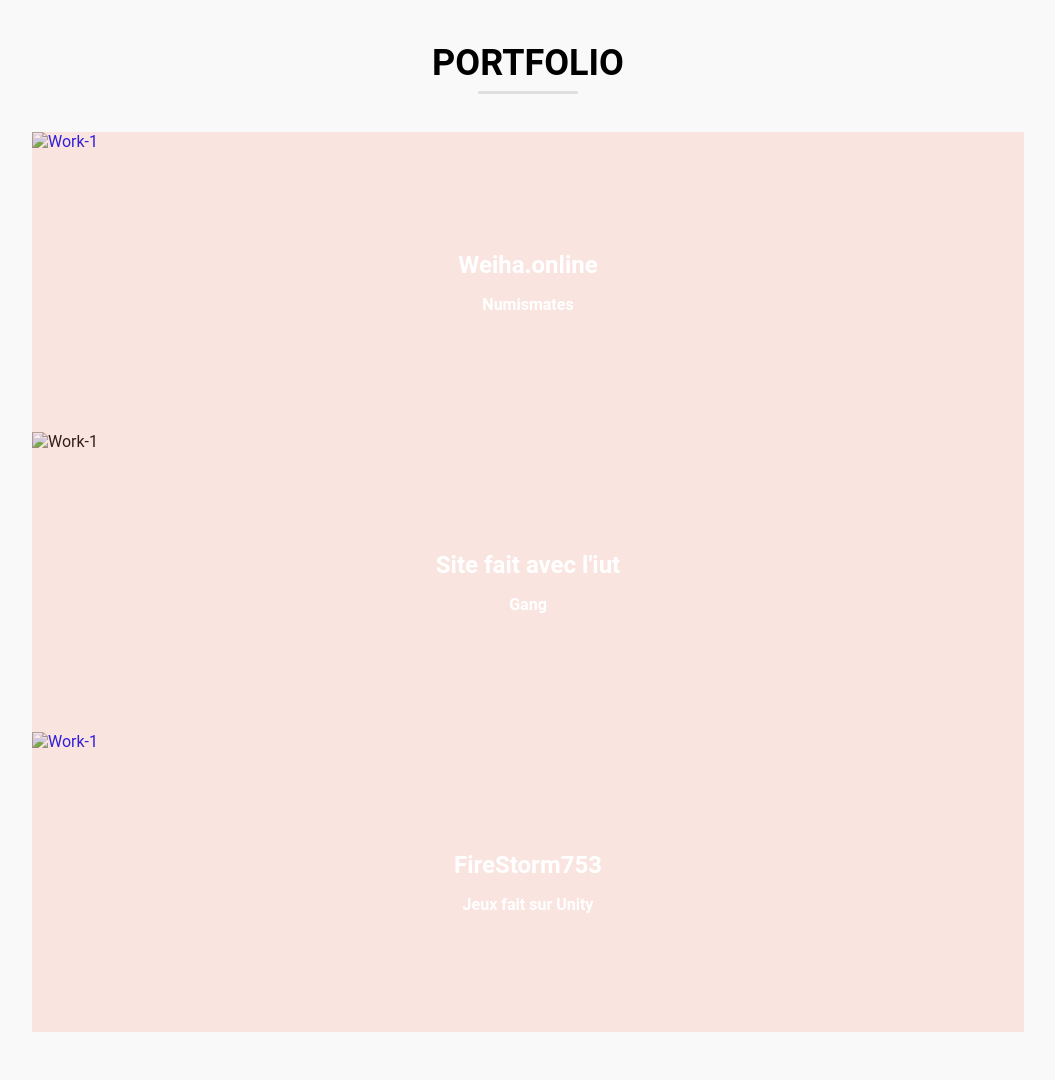
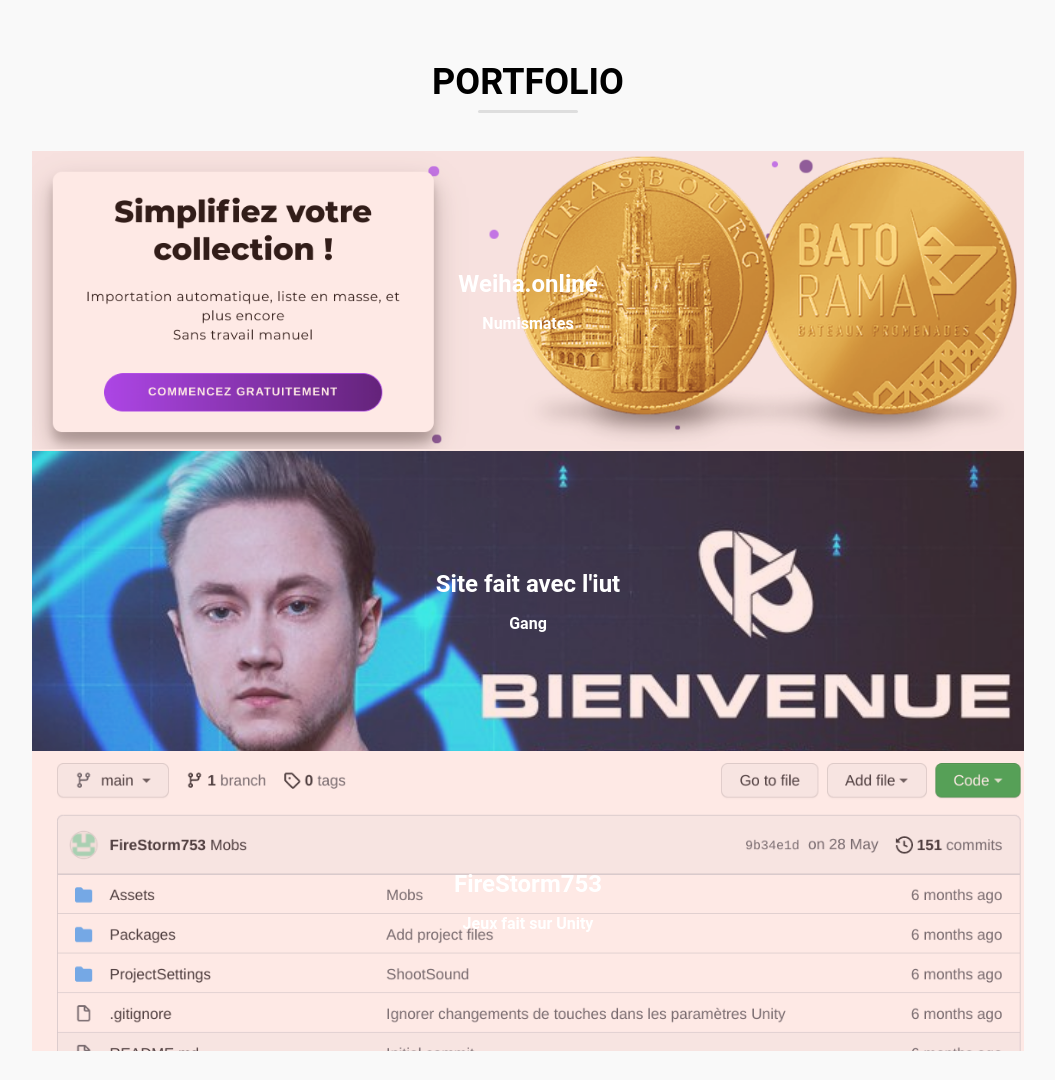
Before and after one commit to Grndbat/Grndbat.github.io, a plain HTML site: page index.html in a window 1280 px wide. Shown: the part 1720-2800 px from the top of the page, without its empty margins (112-1167 px from the left). Drawn offline with nearby package versions, Linux system fonts and the light colour scheme.

Commit message:
Update index.html

```diff
--- a/index.html
+++ b/index.html
@@ -45,13 +45,13 @@
                 <!-- <button class="btn dl" id="dlcv">Download CV</button> -->
                 <div class="columns download">
                     <p>
-                       <a href="images/Thieux Louis.pdf" class="btn dl" id="dlcv" download><i class="fa fa-download"></i>Download CV</a>
+                       <a href="Thieux Louis.pdf" class="btn dl" id="dlcv" download><i class="fa fa-download"></i>Download CV</a>
                     </p>
                  </div>
                <!-- <a href="" class="btn dl">Download CV</a> -->
             </div>
             <div class="intro-image">
-                <img src="images/Web development _Isometric.svg" alt="dev">
+                <img src="Web development _Isometric.svg" alt="dev">
             </div>
         </div>
     </div>
@@ -136,7 +136,7 @@
             <div class="portfolio-container">
                 <div class="project" id="project1">
                     <a href="https://www.weiha.online/">
-                        <img src="images/weiha.png" alt="Work-1">
+                        <img src="weiha.png" alt="Work-1">
                         <div class="project-text">
                             <h3>Weiha.online</h3>
                             <h4>Numismates</h4>
@@ -147,7 +147,7 @@
 
                 </div>
                 <div class="project" id="project2">
-                    <img src="images/FERgTZJWYAAaDb8.jpg" alt="Work-1">
+                    <img src="FERgTZJWYAAaDb8.jpg" alt="Work-1">
                     <div class="project-overlay"></div>
                     <div class="project-text">
                         <h3>Site fait avec l'iut</h3>
@@ -157,7 +157,7 @@
                 </div>
                 <div class="project">
                     <a href="https://github.com/Grndbat/ProjetUnity">
-                    <img src="images/Screenshot 2021-11-19 15.47.46.png" alt="Work-1">
+                    <img src="Screenshot 2021-11-19 15.47.46.png" alt="Work-1">
                     <div class="project-overlay"></div>
                     <div class="project-text">
                         <h3>FireStorm753</h3>
```
